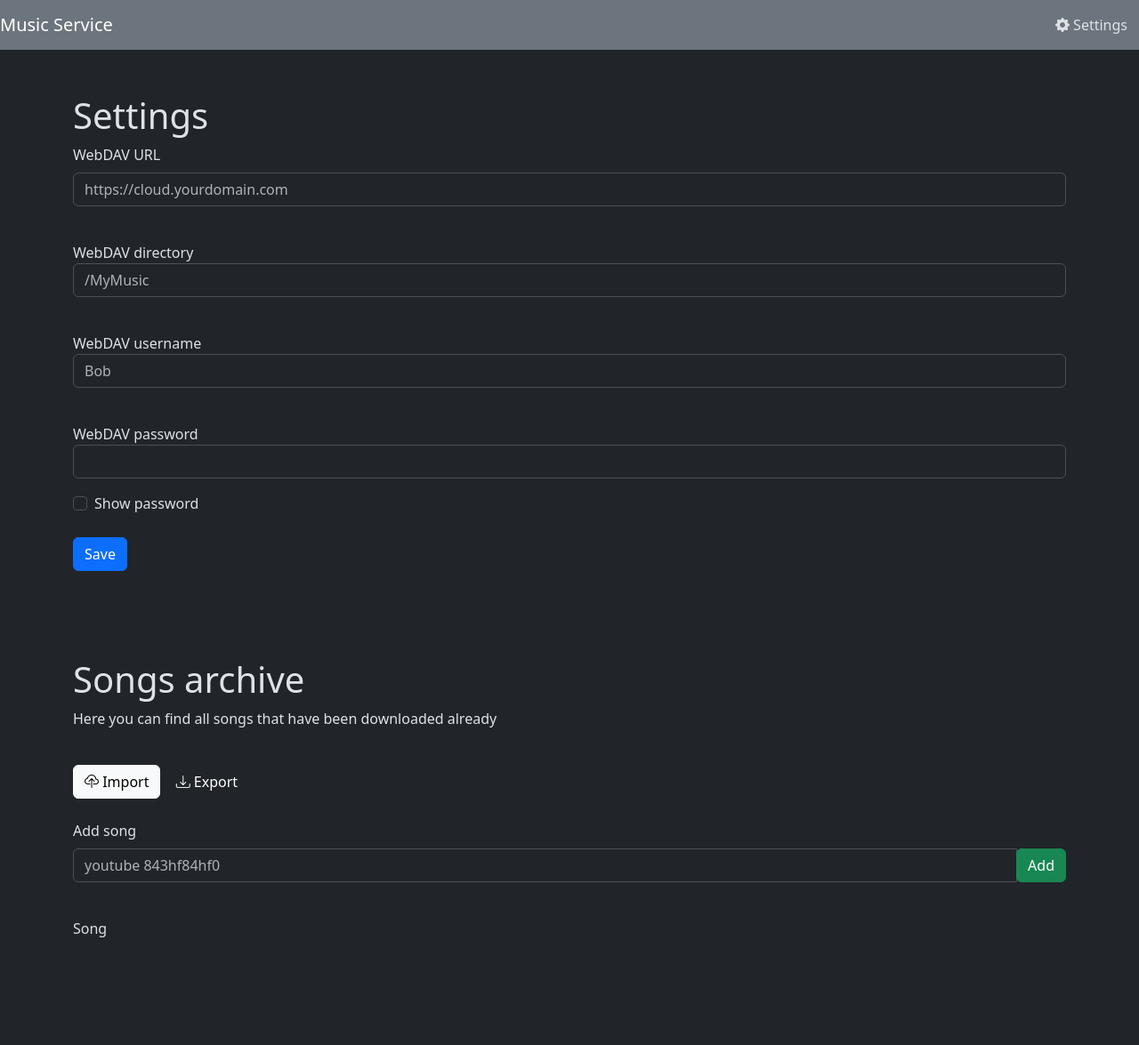
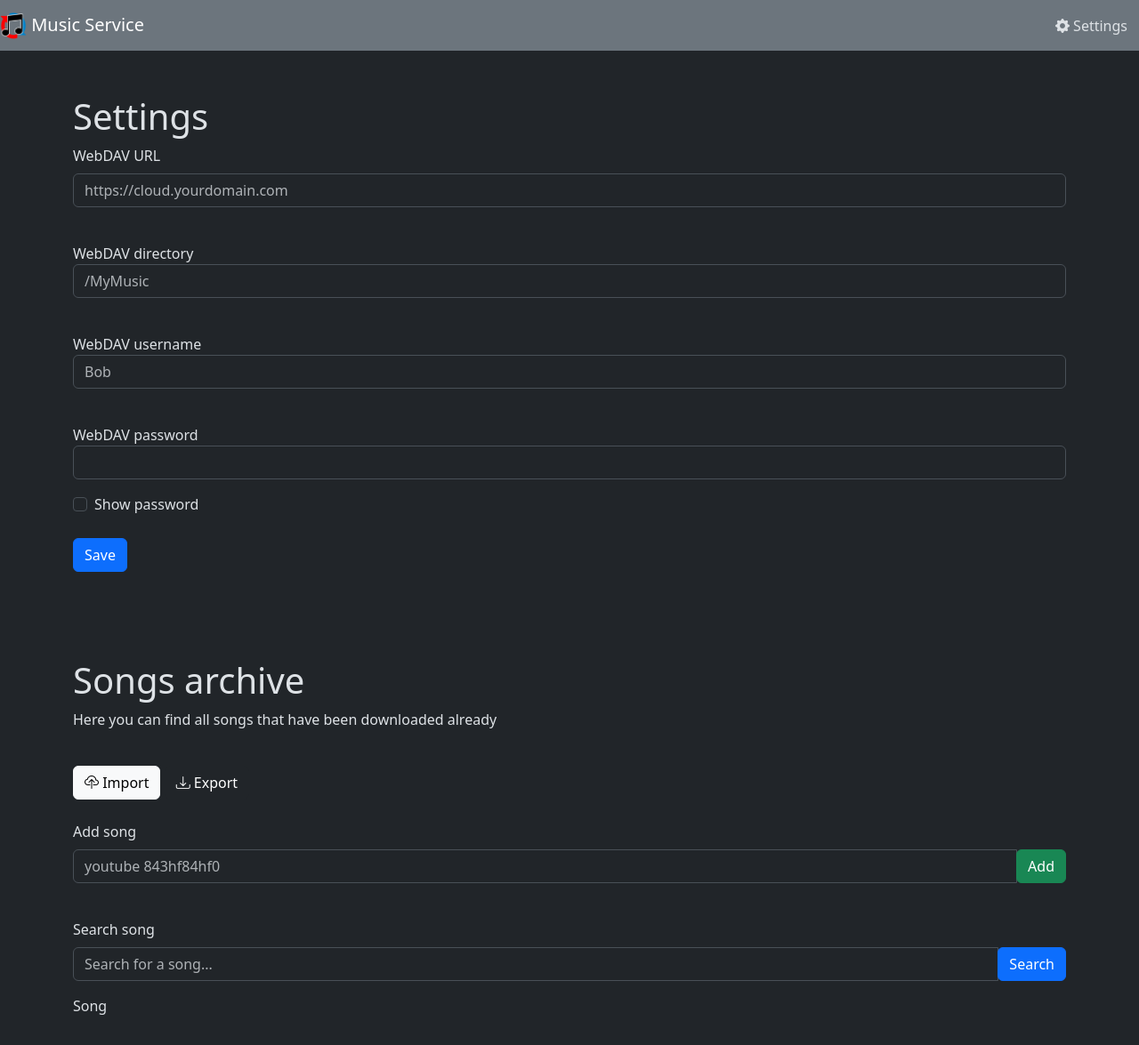
Before and after one commit to thijstakken/MusicService, a Flask app: page /settings in a window 1280 px wide. Shown: the whole page at 89% size. Before the commit the page ends 1054 px from the top, so only its background shows below. Run offline with Flask 3, Linux system fonts and the light colour scheme; data that the repository does not hold is empty; some libraries are stand-ins or nearby versions.

Commit message:
added project logo to the navbar

```diff
--- a/web/app.py
+++ b/web/app.py
@@ -48,34 +48,6 @@ def add():
     db.session.commit()
     return redirect(url_for("home"))
 
-
-@app.route("/settings/save", methods=["POST"])
-def settingsSave():
-
-    # if the settings are not set, the row will be empty, so "None"
-    # then create the row and save the settings
-    if WebDAV.query.filter_by(id=1).first() is None:
-
-        WebDAV_URL = request.form.get("WebDAV_URL")
-        WebDAV_Directory = request.form.get("WebDAV_Directory")
-        WebDAV_Username = request.form.get("WebDAV_Username")
-        WebDAV_Password = request.form.get("WebDAV_Password")
-        WebDAVSettings = WebDAV(WebDAV_URL=WebDAV_URL, WebDAV_Directory=WebDAV_Directory, WebDAV_Username=WebDAV_Username, WebDAV_Password=WebDAV_Password)
-        db.session.add(WebDAVSettings)
-        db.session.commit()
-        return redirect(url_for("settings"))
-
-    # if query is not "None" then some settings have been configured already and we just want to change those records
-    else:
-        settings = WebDAV.query.filter_by(id=1).first()
-        settings.WebDAV_URL = request.form.get("WebDAV_URL")
-        settings.WebDAV_Directory = request.form.get("WebDAV_Directory")
-        settings.WebDAV_Username = request.form.get("WebDAV_Username")
-        settings.WebDAV_Password = request.form.get("WebDAV_Password")
-        db.session.commit()
-        return redirect(url_for("settings"))
-
-
 @app.route("/update/<int:music_id>")
 def update(music_id):
     music = Music.query.filter_by(id=music_id).first()
@@ -104,6 +76,33 @@ def settings():
         songs = list(enumerate(songs))
 
     return render_template("settings.html", WebDAVconfig=WebDAVconfig, songs=songs)
+
+
+@app.route("/settings/save", methods=["POST"])
+def settingsSave():
+
+    # if the settings are not set, the row will be empty, so "None"
+    # then create the row and save the settings
+    if WebDAV.query.filter_by(id=1).first() is None:
+
+        WebDAV_URL = request.form.get("WebDAV_URL")
+        WebDAV_Directory = request.form.get("WebDAV_Directory")
+        WebDAV_Username = request.form.get("WebDAV_Username")
+        WebDAV_Password = request.form.get("WebDAV_Password")
+        WebDAVSettings = WebDAV(WebDAV_URL=WebDAV_URL, WebDAV_Directory=WebDAV_Directory, WebDAV_Username=WebDAV_Username, WebDAV_Password=WebDAV_Password)
+        db.session.add(WebDAVSettings)
+        db.session.commit()
+        return redirect(url_for("settings"))
+
+    # if query is not "None" then some settings have been configured already and we just want to change those records
+    else:
+        settings = WebDAV.query.filter_by(id=1).first()
+        settings.WebDAV_URL = request.form.get("WebDAV_URL")
+        settings.WebDAV_Directory = request.form.get("WebDAV_Directory")
+        settings.WebDAV_Username = request.form.get("WebDAV_Username")
+        settings.WebDAV_Password = request.form.get("WebDAV_Password")
+        db.session.commit()
+        return redirect(url_for("settings"))
 
 @app.route("/deletesong/<int:song_id>")
 def deletesong(song_id):
@@ -244,7 +243,6 @@ def download(music_id):
                 print(complete)
 
     return redirect(url_for("home"))
-
 
 @app.route("/interval/<int:music_id>")
 def interval(music_id):
--- a/web/templates/settings.html
+++ b/web/templates/settings.html
@@ -14,7 +14,9 @@
 <body>
 
     <nav class="navbar navbar-secondary bg-secondary">
-        <a class="navbar-brand" href="/">Music Service</a>
+      <a class="navbar-brand" href="/">
+        <img src="{{ url_for('static', filename='/images/normalLogo.png') }}" alt="Music Service logo" width="30" height="30" class="d-inline-block align-text-top">
+        Music Service
         <a href="/settings">
         <button class="btn bi bi-gear-fill" > Settings</button>
         </a>
@@ -124,6 +126,17 @@
             <br>
         </form>
 
+        <!-- add a search bar for the songs, does not work yet -->
+        <form action="/searchsong" method="post">
+        <label class="form-label">Search song</label>
+            <div class="input-group mb-3">
+                <input type="text" class="form-control" name="search" placeholder="Search for a song...">
+                <div class="input-group-append">
+                  <button class="btn btn-primary" type="submit">Search</button>
+                </div>
+            </div>
+
+            <!-- want to add pagination for every 10 songs -->
             <label class="form-label">Song</label>
             {% for song in songs %}
             <div class="input-group mb-3">
```
Also changed, not shown: web/templates/base.html (+5 -4 lines).
